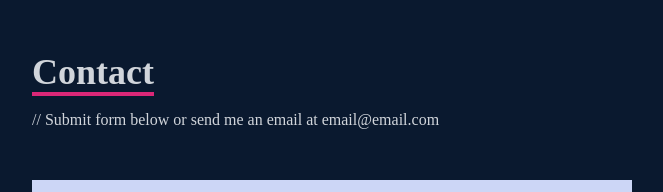
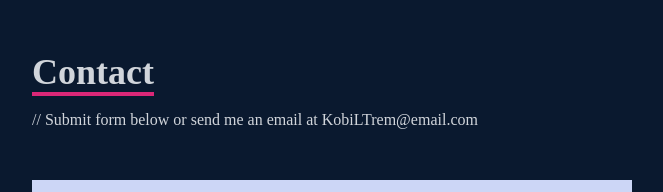
Before and after one commit to Saguuu/Portfolio, a React (Create React App) app in the folder portfolio-react-app/: page / in a window 1280 px wide. Shown: the part 3242-3434 px from the top of the page, without its empty margins (308-971 px from the left). Built offline with nearby package versions, Linux system fonts and the light colour scheme.

Commit message:
update email

```diff
--- a/portfolio-react-app/src/components/Contact.jsx
+++ b/portfolio-react-app/src/components/Contact.jsx
@@ -8,7 +8,7 @@ const Contact = () => {
                 <p className="text-4xl font-bold inline border-b-4 border-pink-600 text-gray-300">
                     Contact
                 </p>
-                <p className="text-gray-300 py-4">// Submit form below or send me an email at email@email.com</p>
+                <p className="text-gray-300 py-4">// Submit form below or send me an email at KobiLTrem@email.com</p>
             </div>
             <input className="bg-[#ccd6f6] p-2" type="text" placeholder="Name" name="name" />
             <input className="my-4 p-2 bg-[#ccd6f6]" type="text" placeholder="Email" name="email" />
```
